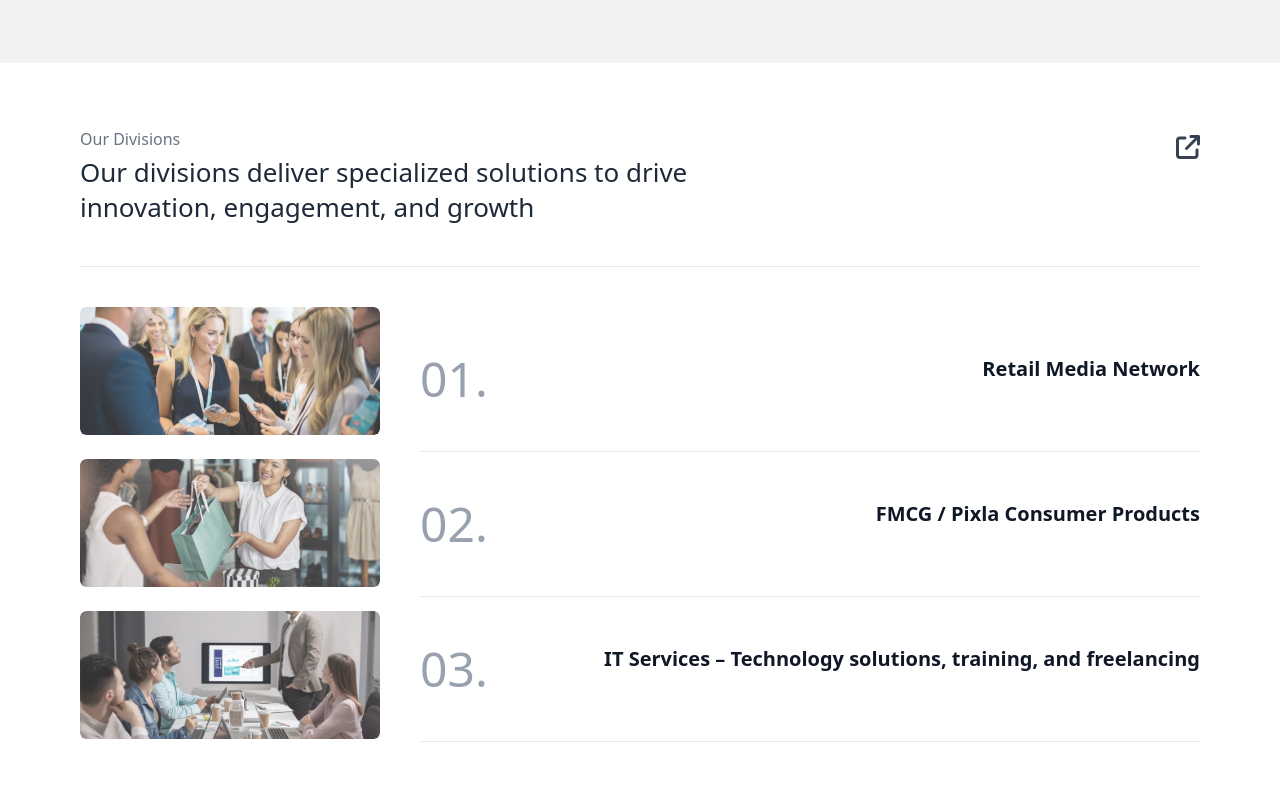
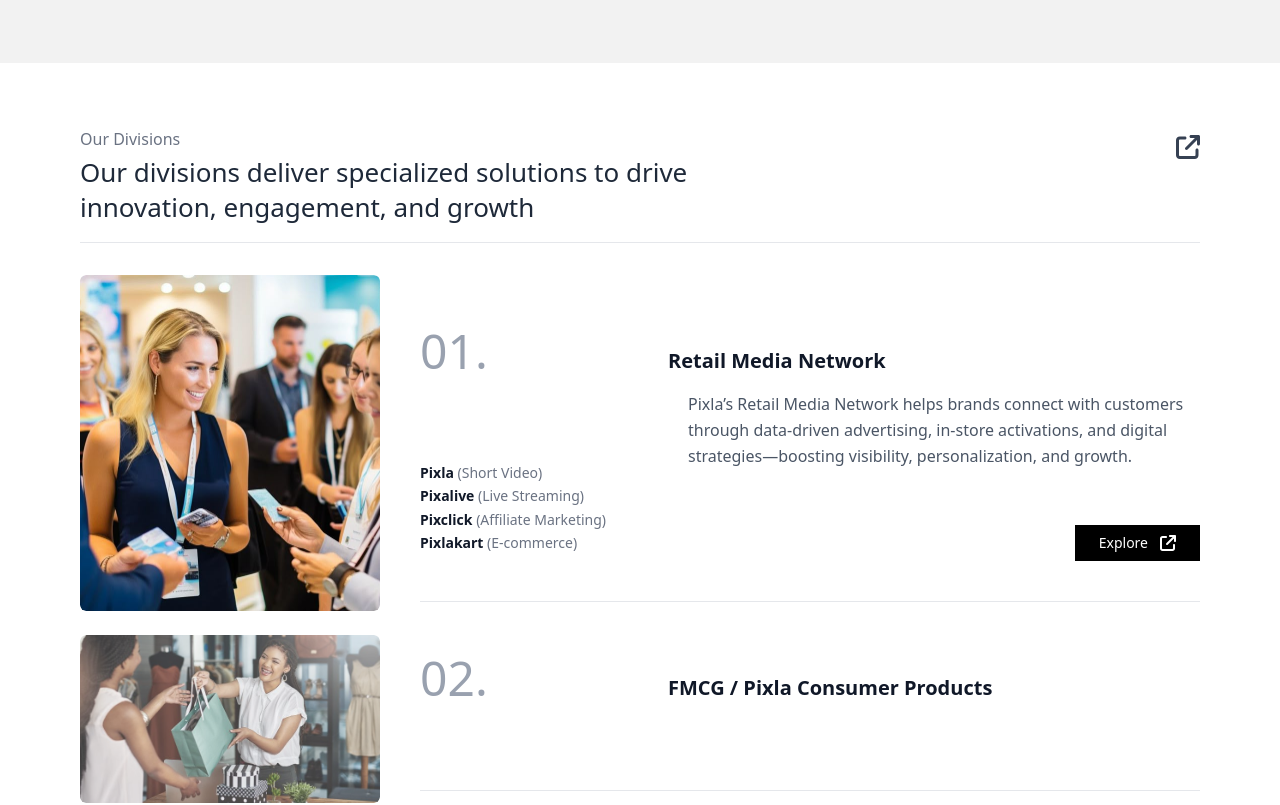
Before and after one commit to pixalivetech/Pixla_Group, a React (Vite) app: page / in a window 1280 px wide. Shown: the part 1500-2305 px from the top of the page. Built offline with nearby package versions, Linux system fonts and the light colour scheme.

Commit message:
Update division.jsx

```diff
--- a/src/Components/Home/division.jsx
+++ b/src/Components/Home/division.jsx
@@ -5,7 +5,8 @@
 import Div3 from "./../../assets/Home/div3.png";
 
 export default function OurDivisions() {
-  const [activeIndex, setActiveIndex] = useState(null);
+  // Setting activeIndex to 0 to match the screenshot where the first division is open.
+  const [activeIndex, setActiveIndex] = useState(0);
 
   const divisions = [
     {
@@ -55,8 +56,8 @@
 
   return (
     <section className="bg-white px-6 md:px-20 py-16 font-sans">
-      {/* Header */}
-      <div className="flex justify-between items-start pb-10 border-b border-gray-200">
+      {/* Header (unchanged) */}
+      <div className="flex justify-between items-start pb-4 border-b border-gray-200">
         <div>
           <p className="text-gray-500 font-medium mb-1">Our Divisions</p>
           <h2 className="text-[22px] md:text-[26px] font-medium max-w-2xl text-gray-800 leading-snug">
@@ -67,9 +68,9 @@
         <FaArrowUpRightFromSquare className="w-6 h-6 text-gray-700 mt-2" />
       </div>
 
-      {/* Layout */}
-      <div className="mt-10 grid md:grid-cols-[300px_1fr] gap-10">
-        {/* Left Side Images */}
+      {/* Layout (unchanged) */}
+      <div className="mt-8 grid md:grid-cols-[300px_1fr] gap-10">
+        {/* Left Side Images (unchanged) */}
         <div className="flex flex-col gap-6">
           {divisions.map((item, idx) => (
             <div key={idx} className="overflow-hidden rounded-md">
@@ -79,8 +80,8 @@
                 onClick={() => handleToggle(idx)}
                 className={`rounded-md w-full object-cover transition-all duration-700 cursor-pointer ${
                   activeIndex === idx
-                    ? "h-78 opacity-100"
-                    : "h-32 opacity-80 grayscale-[30%]"
+                    ? "h-84 opacity-100"
+                    : "h-42 opacity-80 grayscale-[30%]"
                 }`}
               />
             </div>
@@ -93,57 +94,69 @@
             <div
               key={idx}
               onClick={() => handleToggle(idx)}
-              className="border-b border-gray-200 py-12 cursor-pointer transition-all duration-500"
+              className="border-b border-gray-200 py-10 cursor-pointer transition-all duration-500"
             >
-              {/* Use grid so ID column is fixed width and content column takes remaining space.
-                  Title and description will be aligned to the end (right) within their column. */}
-              <div className="grid grid-cols-[96px_1fr] items-start gap-6">
-                {/* ID column: stays same place */}
-                <div className="flex items-start">
-                  <p className="text-4xl md:text-5xl font-light text-gray-400 ">
+
+              {/* Grid:
+                  **MODIFIED: Set ID column width to 200px** to ensure Tags text is fully visible.
+                  Increased gap to 12 (3rem) for better visual separation.
+              */}
+              <div className="grid grid-cols-[200px_1fr] items-start gap-12">
+
+                {/* 1st Column: ID and Tags */}
+                <div className="flex flex-col items-start pt-3">
+                  <p className="text-4xl md:text-5xl font-light text-gray-400">
                     {item.id}.
                   </p>
+                  <br /><br />
+                  {/* Tags section, fully visible when active */}
+                  <div
+                    className={`w-full overflow-hidden transition-all duration-700 ease-in-out ${
+                      activeIndex === idx
+                        ? "max-h-[500px] opacity-100 mt-10" // mt-10 spaces tags below the ID
+                        : "max-h-0 opacity-0"
+                    }`}
+                  >
+                    <div className="space-y-1">
+                      {item.tags.map((tag, i) => (
+                        <p key={i} className="text-sm text-gray-600 leading-snug whitespace-nowrap">
+                          <span className="font-semibold text-gray-900">
+                            {tag.name}
+                          </span>{" "}
+                          <span className="text-gray-500">({tag.desc})</span>
+                        </p>
+                      ))}
+                    </div>
+                  </div>
                 </div>
 
-                {/* Content column: align title & description to end (right) */}
-                <div className="flex flex-col items-end">
-                  {/* Title aligned to end */}
-                  <h3 className="text-lg md:text-xl font-semibold text-gray-900 mb-2 text-right">
+                {/* 2nd Column: Title, Description, and Button */}
+                <div className="flex flex-col items-start w-full">
+
+                  {/* Title */}
+                  <h3 className="text-lg md:text-xl font-semibold text-gray-900 mt-8 text-left ">
                     {item.title}
                   </h3>
 
-                  {/* Expandable section (description + tags + button) */}
+                  {/* Expandable section (description + button) */}
                   <div
                     className={`w-full overflow-hidden transition-all duration-700 ease-in-out ${
                       activeIndex === idx ? "max-h-[500px] opacity-100" : "max-h-0 opacity-0"
                     }`}
                   >
-                    {/* Description aligned to the right and constrained width for nice layout */}
-                    <p className="text-gray-600 mt-1 leading-relaxed max-w-lg text-right ml-auto">
+                    {/* Description: Right-aligned for visual balance */}
+                    <p className="text-gray-600 mt-4 leading-relaxed max-w-lg text-left ml-auto">
                       {item.description}
                     </p>
 
-                    <br />
-
-                    <div className="flex flex-col md:flex-row md:items-end md:justify-between gap-6">
-                      {/* Tags (unchanged) */}
-                      <div className="space-y-1">
-                        {item.tags.map((tag, i) => (
-                          <p key={i} className="text-sm text-gray-600">
-                            <span className="font-semibold text-gray-900">
-                              {tag.name}
-                            </span>{" "}
-                            <span className="text-gray-500">({tag.desc})</span>
-                          </p>
-                        ))}
-                      </div>
-
-                      {/* Button (unchanged) */}
-                      <button className="bg-black text-white text-sm px-6 py-2 w-fit flex items-center gap-3 hover:bg-gray-800 transition-all">
+                    {/* Button: Aligned to the far right, below the description */}
+                    <div className="flex justify-end mt-14">
+                       <button className="bg-black text-white text-sm px-6 py-2 w-fit flex items-center gap-3 hover:bg-gray-800 transition-all">
                         Explore
                         <FaArrowUpRightFromSquare className="w-4 h-4" />
                       </button>
                     </div>
+
                   </div>
                 </div>
               </div>
```
